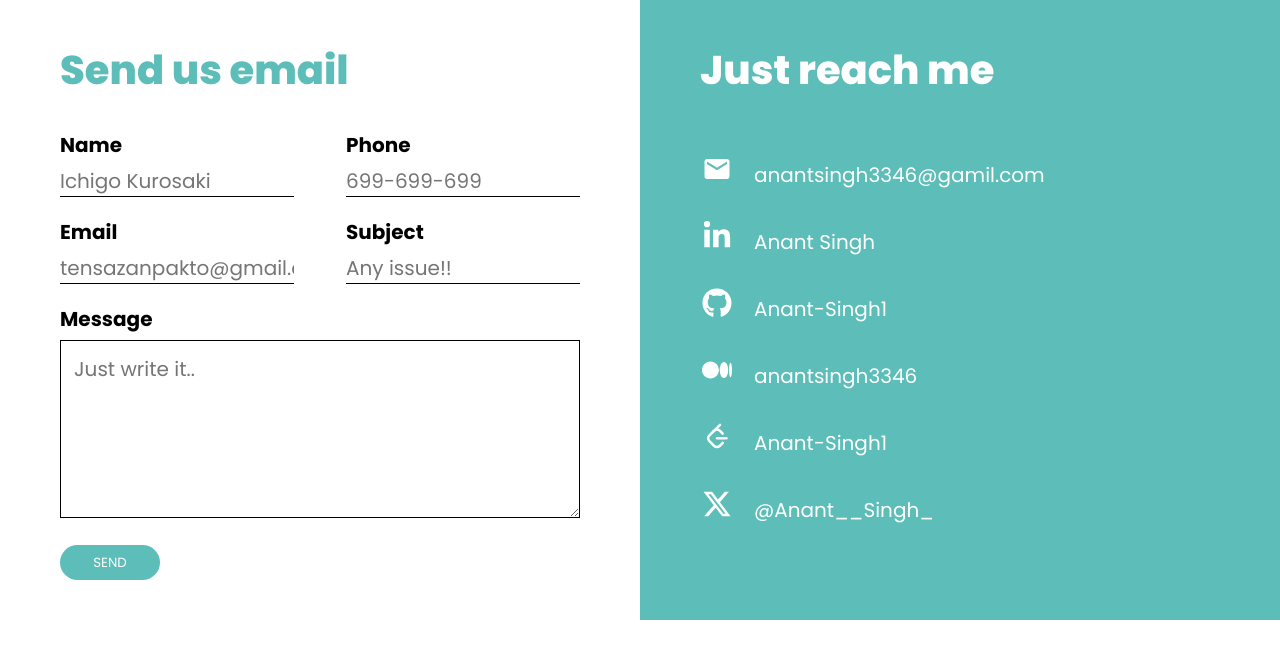
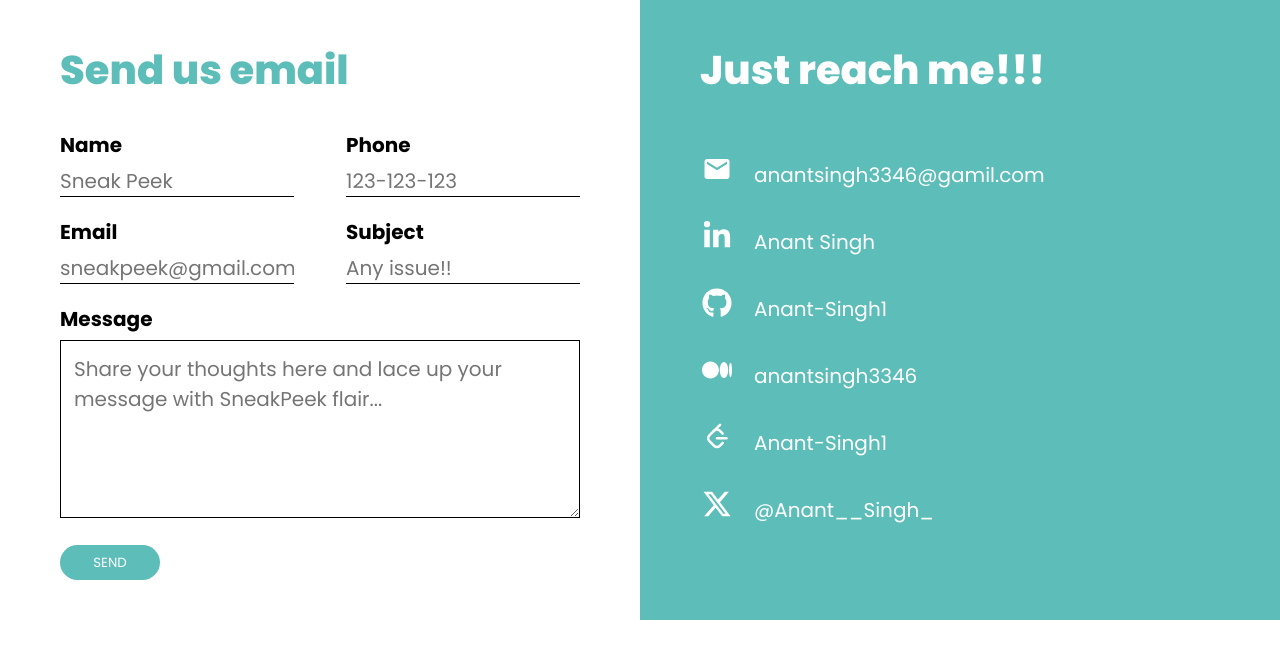
Before and after one commit to singh-anant/SneakPeek, a React (Vite) app in the folder FrontEnd/: page /contact in a window 1280 px wide. Shown: the top 658 px of the page. Built offline with nearby package versions, Linux system fonts and the light colour scheme.

Commit message:
Change the placeholder of the contact page.

```diff
--- a/FrontEnd/src/pages/ContactPage.jsx
+++ b/FrontEnd/src/pages/ContactPage.jsx
@@ -16,11 +16,11 @@ const ContactPage = () => {
           <div className="input-row">
             <div className="input-group">
               <label for="">Name</label>
-              <input type="text" placeholder="Ichigo Kurosaki" name="Name" />
+              <input type="text" placeholder="Sneak Peek" name="Name" />
             </div>
             <div className="input-group">
               <label for="">Phone</label>
-              <input type="text" placeholder="699-699-699" name="Phone no" />
+              <input type="text" placeholder="123-123-123" name="Phone no" />
             </div>
           </div>
 
@@ -29,7 +29,7 @@ const ContactPage = () => {
               <label for="">Email</label>
               <input
                 type="email"
-                placeholder="tensazanpakto@gmail.com"
+                placeholder="sneakpeek@gmail.com"
                 name="Email"
               />
             </div>
@@ -41,7 +41,7 @@ const ContactPage = () => {
           <label for="">Message</label>
           <textarea
 
-            placeholder="Just write it.."
+            placeholder="Share your thoughts here and lace up your message with SneakPeek flair..."
             rows="5"
             name="Message"
           ></textarea>
@@ -49,7 +49,7 @@ const ContactPage = () => {
         </form>
       </div>
       <div className="contact-right">
-        <h3>Just reach me</h3>
+        <h3>Just reach me!!!</h3>
         <table>
           <tr>
             <td><MdEmail/></td>
```
